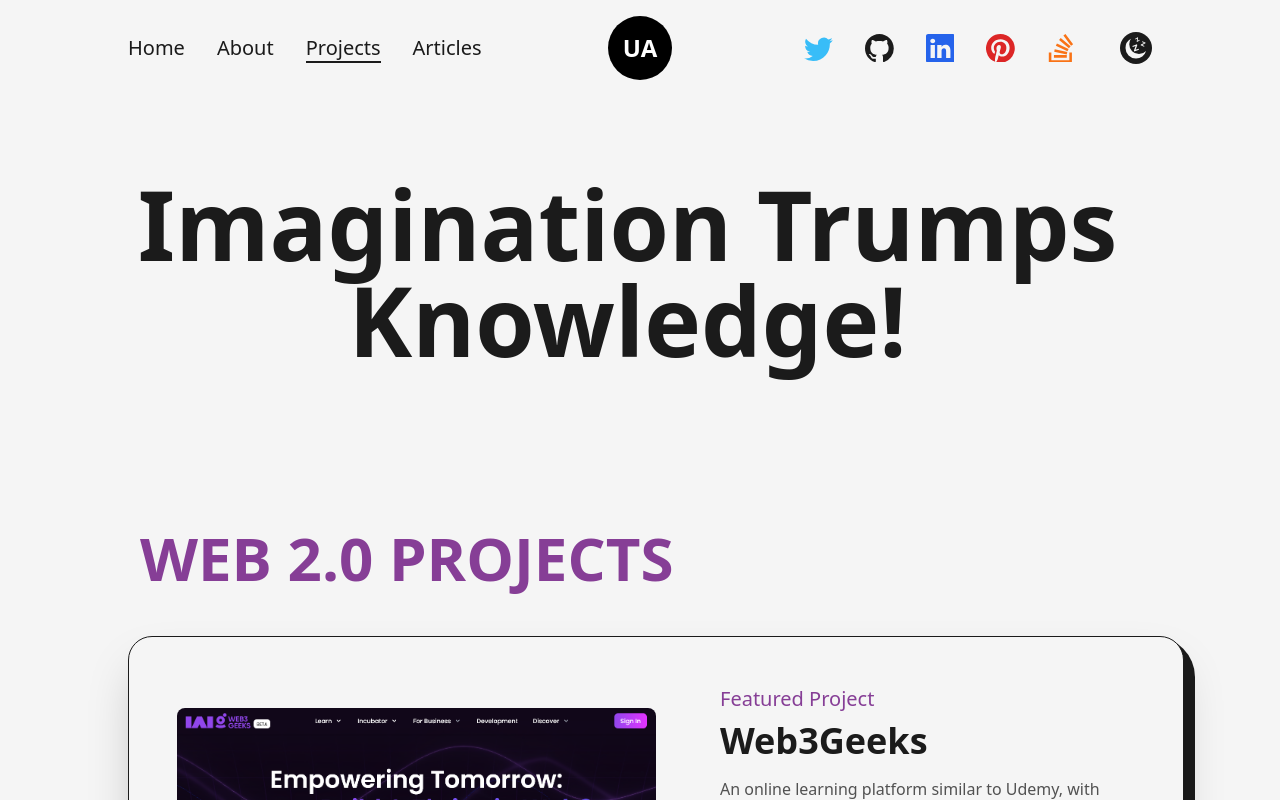
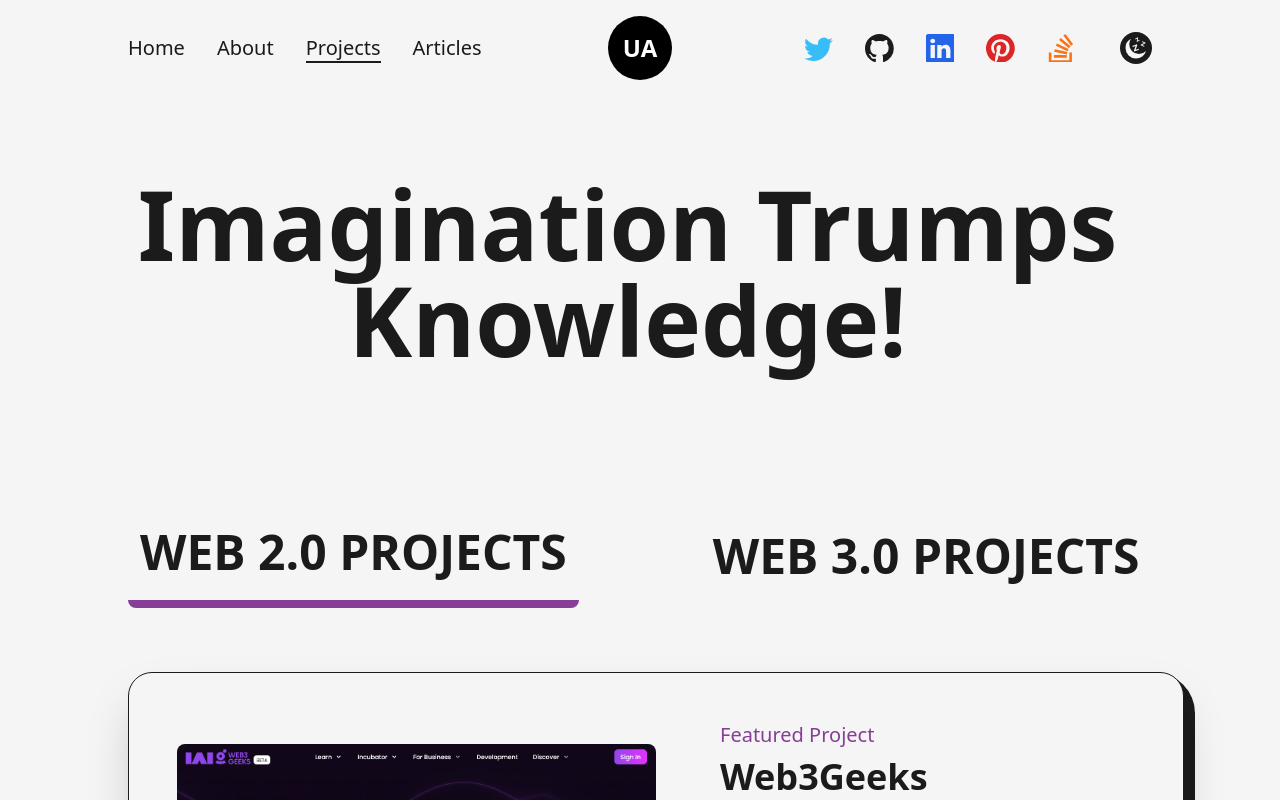
Before and after one commit to usmanahmedgoray/Usman-Ahmed-Portfolio, a Next.js app: page /Projects in a window 1280 px wide. Shown: the top 800 px of the page. Built offline with nearby package versions, Linux system fonts and the light colour scheme.

Commit message:
add the tabs in Projects

```diff
--- a/pages/Projects.js
+++ b/pages/Projects.js
@@ -14,10 +14,37 @@ import Link from "next/link";
 import AnimatedText from "./Component/AnimatedText";
 import TransitionEffect from "./Component/TransitionEffect";
 import Layout from "./Layout";
-import React from "react";
-import { FeaturedProject01, Project01, Project02, Project03, Project04, Project05, Project06 } from "@/public/Images/Projects/Web3";
+import React, { useState } from "react";
+import {
+  FeaturedProject01,
+  Project01,
+  Project02,
+  Project03,
+  Project04,
+  Project05,
+  Project06,
+} from "@/public/Images/Projects/Web3";
 
 const FramerImage = motion(Image);
+
+const FeaturedProjects = [
+  {
+    tabId: "web2",
+    title: "Web3Geeks",
+    summary:
+      "An online learning platform similar to Udemy, with added blockchain features.Currently working on both front-end and back-end development, developing and integrating blockchain technology to enable course enrollment and other unique features.",
+    image: FeaturedProject1,
+    url: "https://web3-geeks-beige.vercel.app",
+  },
+  {
+    tabId: "web3",
+    title: "The Moonbase",
+    summary:
+      "MoonbaseAlpha is not only uniquely decentralized in it’s Launchpad construct, it also contains the direct vessel to launch via a high velocity rocket charged AMM Exchange. This entire MoonbaseAlpha solution is powered by Arbitrum & zkSync Protocol.",
+    image: FeaturedProject01,
+    url: "https://www.themoonbase.app/",
+  },
+];
 
 const web2Projects = [
   {
@@ -108,9 +135,21 @@ const web3Projects = [
   },
 ];
 
-const Featuredprojects = ({ type, title, summary, img, link }) => {
+const Featuredprojects = ({
+  type,
+  title,
+  summary,
+  img,
+  link,
+  activeTab,
+  tabId,
+}) => {
   return (
-    <article className="w-full flex justify-between items-center rounded-3xl border border-solid relative border-dark bg-light shadow-2xl p-12 rounded-br-2xl dark:bg-dark dark:text-light dark:border-light lg:flex-col lg:p-8 xs:rounded-2xl xs:rounded-br-3xl xs:p-4">
+    <article
+      className={`w-full justify-between items-center rounded-3xl border border-solid relative border-dark bg-light shadow-2xl p-12 rounded-br-2xl dark:bg-dark dark:text-light dark:border-light lg:flex-col lg:p-8 xs:rounded-2xl xs:rounded-br-3xl xs:p-4 ${
+        tabId === activeTab ? "flex" : "hidden"
+      }`}
+    >
       <div className="absolute top-0 -right-3 -z-10 w-[101%] rounded-[2.5rem] rounded-br-2xl h-[102%] bg-dark dark:bg-light xs:-right-2 sm:h-[102%] xs:w-full xs:rounded-[1.5rem]" />
       <Link
         href={link}
@@ -212,6 +251,19 @@ const Project = ({ type, title, img, link }) => {
 };
 
 const Projects = () => {
+  const [activeTab, setActiveTab] = useState("web2");
+
+  const tabs = [
+    { id: "web2", label: "WEB 2.0 PROJECTS" },
+    { id: "web3", label: "WEB 3.0 PROJECTS" },
+  ];
+
+  const handleTabClick = (tabId) => {
+    setActiveTab(tabId);
+  };
+
+  const projectData = activeTab === "web2" ? web2Projects : web3Projects;
+
   return (
     <>
       <Head>
@@ -228,24 +280,63 @@ const Projects = () => {
             text="Imagination Trumps Knowledge!"
             className="text-8xl mb-16 lg:text-7xl sm:text-6xl sm:mb-8 xs:text-4xl"
           />
-          <AnimatedText
-            text="WEB 2.0 PROJECTS"
-            className="text-6xl text-left ml-3 mt-16 mb-8 lg:text-5xl sm:text-4xl sm:mb-8 xs:text-4xl text-primary dark:text-priaryDark"
-          />
+          <div className="flex justify-between items-center mb-16">
+            {tabs?.map((tab) => {
+              return (
+                <motion.div
+                  key={tab.id}
+                  onClick={() => handleTabClick(tab?.id)}
+                  className="cursor-pointer"
+                  initial={{
+                    borderBottomLeftRadius: 0,
+                    borderBottomRightRadius: 0,
+                  }}
+                  animate={{
+                    borderBottomLeftRadius: tab.id === activeTab ? 20 : 0,
+                    borderBottomRightRadius: tab.id === activeTab ? 20 : 0,
+                  }}
+                  transition={{ duration: 0.5, ease: "easeInOut" }}
+                >
+                  <AnimatedText
+                    text={tab?.label}
+                    className={`text-5xl text-left ml-3 mt-16 mb-2 lg:text-5xl sm:text-4xl sm:mb-2 xs:text-4xl ${
+                      tab.id === "web3" ? "text-end" : "text-left"
+                    }`}
+                  />
+                  {tab.id === activeTab && (
+                    <motion.div
+                      layoutId="underline"
+                      className="border-b-8 border-primary dark:border-priaryDark rounded-b-lg"
+                      initial={{ width: 0 }}
+                      animate={{ width: "100%" }}
+                      exit={{ width: 0 }}
+                      transition={{ duration: 0.5, ease: "easeInOut" }}
+                    />
+                  )}
+                </motion.div>
+              );
+            })}
+          </div>
+
           <div className="grid grid-cols-12 gap-24 gap-y-32 xl:gap-x-16 lg:gap-x-8 md:gap-y-24 xs:gap-x-0 dark:text-light">
-
             <div className="col-span-12">
-              <Featuredprojects
-                title="Web3Geeks"
-                summary="An online learning platform similar to Udemy, with added blockchain features.Currently working on both front-end and back-end development, developing and integrating blockchain technology to enable course enrollment and other unique features."
-                link="https://web3-geeks-beige.vercel.app"
-                // github="https://github.com/usmanahmedgoray/Alan-AI-Voice-News-Assistant"
-                type={"Featured Project"}
-                img={FeaturedProject1}
-              />
+              {FeaturedProjects &&
+                FeaturedProjects?.map((project) => {
+                  return (
+                    <Featuredprojects
+                      title={project.title}
+                      summary={project.summary}
+                      link={project.url}
+                      type={"Featured Project"}
+                      img={project.image}
+                      tabId={project.tabId}
+                      activeTab={activeTab}
+                    />
+                  );
+                })}
             </div>
-            {web2Projects &&
-              web2Projects?.map((project) => {
+            {projectData &&
+              projectData?.map((project) => {
                 return (
                   <div key={project.id} className="col-span-6 sm:col-span-12">
                     <Project
@@ -260,19 +351,17 @@ const Projects = () => {
                   </div>
                 );
               })}
-
           </div>
-          <AnimatedText
+          {/* <AnimatedText
             text="WEB 3.0 PROJECTS"
             className="text-6xl text-left ml-3 mt-16 mb-8 lg:text-5xl sm:text-4xl sm:mb-8 xs:text-4xl text-primary dark:text-priaryDark"
           />
           <div className="grid grid-cols-12 gap-24 gap-y-32 xl:gap-x-16 lg:gap-x-8 md:gap-y-24 xs:gap-x-0 dark:text-light">
-
             <div className="col-span-12">
               <Featuredprojects
                 title="The Moonbase"
                 summary="MoonbaseAlpha is not only uniquely decentralized in it’s Launchpad construct, it also contains the direct vessel to launch via a high velocity rocket charged AMM Exchange. This entire MoonbaseAlpha solution is powered by Arbitrum & zkSync Protocol."
-                link="https://web3-geeks-beige.vercel.app"
+                link="https://www.themoonbase.app/"
                 // github="https://github.com/usmanahmedgoray/Alan-AI-Voice-News-Assistant"
                 type={"Featured Project"}
                 img={FeaturedProject01}
@@ -294,8 +383,7 @@ const Projects = () => {
                   </div>
                 );
               })}
-
-          </div>
+          </div> */}
         </Layout>
       </main>
     </>
```
